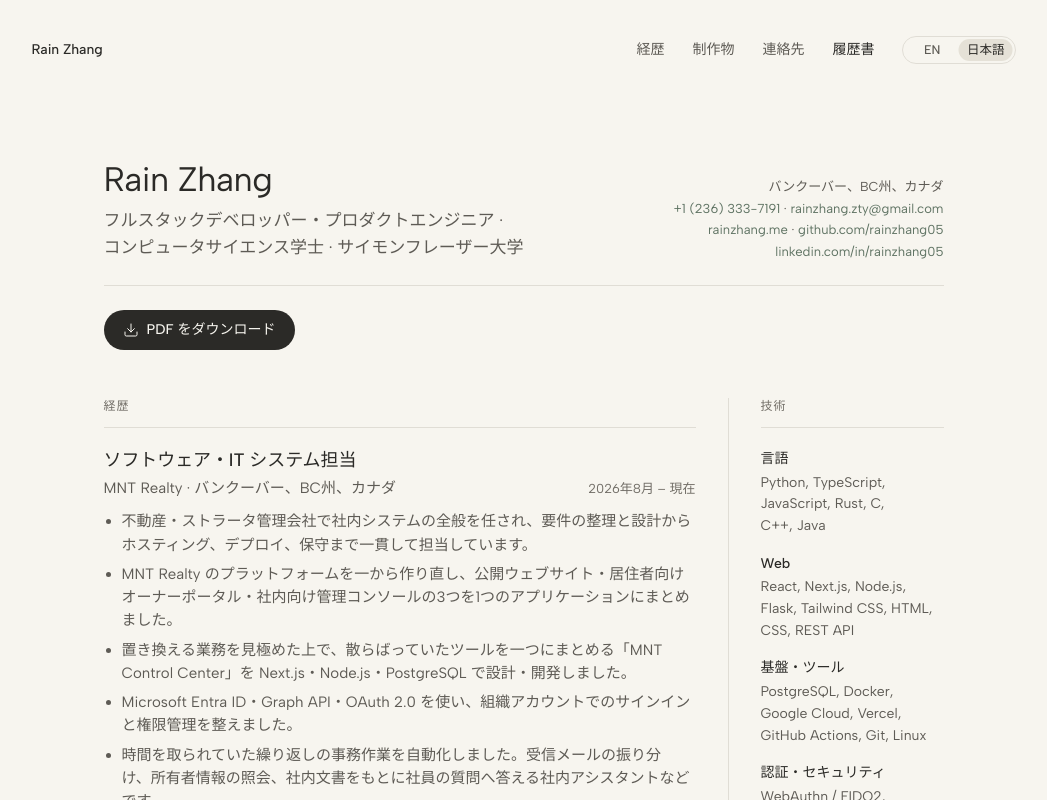
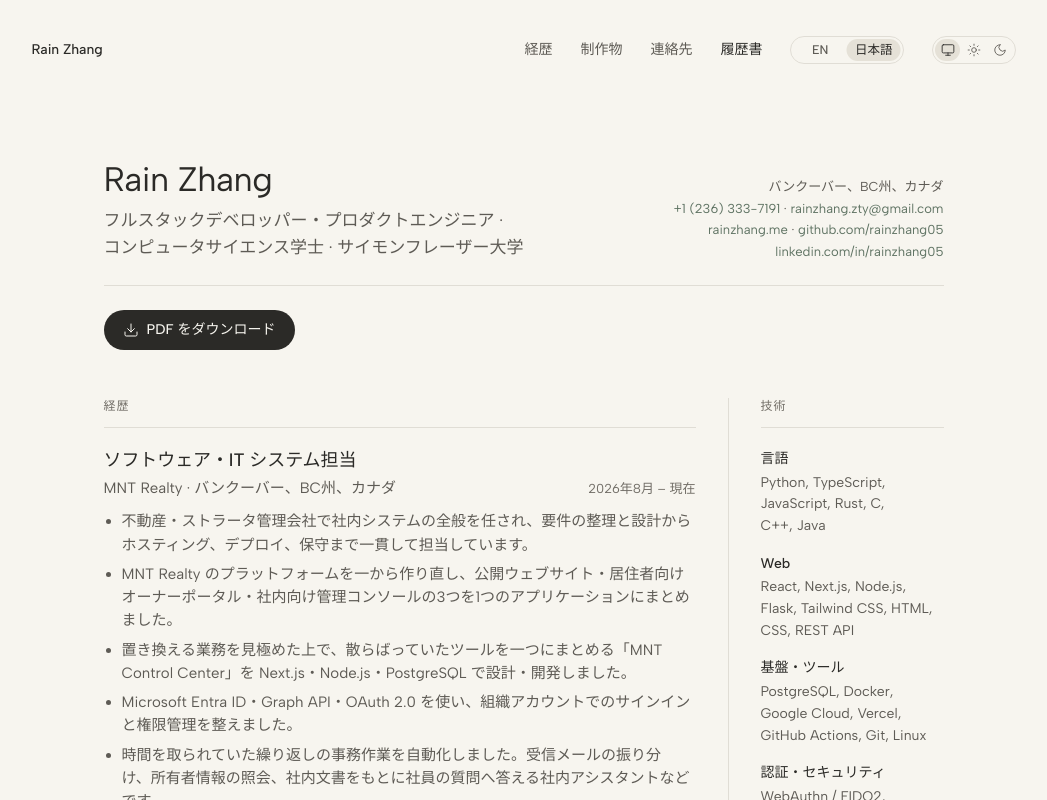
Before and after one commit to rainzhang05/rainzhang05.github.io, a Next.js app: page /ja/resume in a window 1280 px wide. Shown: the top 800 px of the page, without its empty margins (109-1156 px from the left). Built offline with nearby package versions, Linux system fonts and the light colour scheme; no server answers.

Commit message:
Add the System, Light and Dark switch to the header

```diff
--- a/components/site/PortfolioPage.tsx
+++ b/components/site/PortfolioPage.tsx
@@ -121,7 +121,12 @@ export function PortfolioPage({ copy, locale }: { copy: Copy; locale: Locale })
         >
           {copy.labels.skipToContent}
         </a>
-        <SiteHeader name={site.name} links={copy.nav} locale={locale} />
+        <SiteHeader
+          name={site.name}
+          links={copy.nav}
+          locale={locale}
+          themeLabels={copy.labels.theme}
+        />
         <main id="main" tabIndex={-1}>
           <Intro copy={copy.intro} resumeHref={resumePage[locale]} onCopyEmail={copyEmail} />
           <ExperienceSection
--- a/components/site/ResumePage.tsx
+++ b/components/site/ResumePage.tsx
@@ -50,6 +50,7 @@ export function ResumePage({
           homeHref={home}
           localeHrefs={resumePage}
           currentId="resume"
+          themeLabels={copy.labels.theme}
         />
       </div>
 
--- a/components/site/SiteHeader.tsx
+++ b/components/site/SiteHeader.tsx
@@ -4,13 +4,20 @@ import Link from 'next/link';
 import { useEffect, useState } from 'react';
 import { Icon } from '@/components/ui/Icon';
 import { LocaleSwitch } from './LocaleSwitch';
+import { ThemeSwitch } from './ThemeSwitch';
 import { localeHome, type Locale } from '@/lib/site';
-import type { NavLink } from '@/lib/types';
+import type { Copy, NavLink } from '@/lib/types';
 
 /**
- * Static header: never sticky, no background, no border. Under 640px the
- * links move into a full-page sheet. A link to another route goes through
- * next/link so that route is prefetched.
+ * Static header: never sticky, no background, no border. Under 768px the
+ * links and the language switch move into a full-page sheet. A link to another
+ * route goes through next/link so that route is prefetched.
+ *
+ * The theme switch stays in the top-right corner at every width — last in the
+ * row on a wide screen, and beside the menu button on a narrow one. It is why
+ * the sheet takes over at 768 rather than 640: at 640 the links and the
+ * language switch already fill all but 15px of the row, and the full row needs
+ * about 740.
  *
  * `homeHref` is what an in-page hash hangs off. It is empty on the home page,
  * where "#work" means this page, and the home page's address anywhere else.
@@ -29,10 +36,13 @@ export function SiteHeader({
   homeHref = '',
   localeHrefs = localeHome,
   currentId,
+  themeLabels,
 }: {
   name: string;
   links: NavLink[];
   locale: Locale;
+  /** The theme switch's names, from the page's own copy. */
+  themeLabels: Copy['labels']['theme'];
   homeHref?: string;
   localeHrefs?: Record<Locale, string>;
   /** The nav entry for the page being read, marked aria-current. */
@@ -91,7 +101,8 @@ export function SiteHeader({
       <header className="enter-fade flex items-center justify-between gap-6 pt-9">
         {wordmark}
 
-        <div className="hidden items-center gap-7 sm:flex">
+        <div className="flex items-center gap-4 md:gap-7">
+          <div className="hidden items-center gap-7 md:flex">
             <nav aria-label="Primary" className="flex gap-7">
               {links.map((link) =>
                 navLink(
@@ -103,15 +114,18 @@ export function SiteHeader({
             <LocaleSwitch current={locale} hrefs={localeHrefs} />
           </div>
 
+          <ThemeSwitch labels={themeLabels} />
+
           <button
             type="button"
             aria-label="Menu"
             aria-expanded={open}
             onClick={() => setOpen(true)}
-          className="no-copy inline-flex h-8 w-8 items-center justify-center rounded-pill text-ink-2 transition-colors duration-fast ease-out hover:bg-surface hover:text-ink sm:hidden"
+            className="no-copy inline-flex h-8 w-8 items-center justify-center rounded-pill text-ink-2 transition-colors duration-fast ease-out hover:bg-surface hover:text-ink md:hidden"
           >
             <Icon name="menu" size={20} />
           </button>
+        </div>
       </header>
 
       {open ? (
--- /dev/null
+++ b/components/site/ThemeSwitch.tsx
@@ -0,0 +1,71 @@
+'use client';
+
+import { useEffect, useState } from 'react';
+import { Icon, type IconName } from '@/components/ui/Icon';
+import { chooseTheme, readTheme, themes, type Theme } from '@/lib/theme';
+import type { Copy } from '@/lib/types';
+
+const ICONS: Record<Theme, IconName> = { system: 'monitor', light: 'sun', dark: 'moon' };
+
+/**
+ * System / Light / Dark. The EN / 日本語 switch's twin — the same pill, the
+ * same sliding indicator in --surface-2, the same 22px track — so the header
+ * gains a control but not a new kind of control.
+ *
+ * Unlike the language switch, nothing here navigates: a choice repaints the
+ * page in place (lib/theme.ts), so the pill slides on the page it started on
+ * and needs no hand-off across a tree swap.
+ *
+ * Which option *looks* selected is driven from <html> by globals.css, not from
+ * the state below. The inline script has already put the stored choice on
+ * <html> before this is parsed, so the first paint is right; React only reads
+ * the choice after hydration, and styling from state would slide the pill
+ * across under the reader on every load. The state is for aria-checked alone,
+ * which starts at System on the server and settles on mount without a visible
+ * frame.
+ *
+ * Three equal grid columns and no gap, as in LocaleSwitch: the pill is one
+ * column wide, calc((100% - 4px) / 3) of the padding box, and translateX(100%)
+ * moves it by exactly one column.
+ */
+export function ThemeSwitch({ labels }: { labels: Copy['labels']['theme'] }) {
+  const [theme, setTheme] = useState<Theme>('system');
+
+  useEffect(() => {
+    setTheme(readTheme());
+  }, []);
+
+  function choose(next: Theme) {
+    chooseTheme(next);
+    setTheme(next);
+  }
+
+  return (
+    <div
+      role="radiogroup"
+      aria-label={labels.group}
+      className="no-copy relative inline-grid shrink-0 grid-cols-3 rounded-pill border border-rule p-0.5"
+    >
+      <span
+        aria-hidden="true"
+        className="theme-pill pointer-events-none absolute left-0.5 top-0.5 h-[22px] w-[calc((100%-4px)/3)] rounded-pill bg-surface-2 transition-transform duration-base ease-out"
+      />
+
+      {themes.map((option) => (
+        <button
+          key={option}
+          type="button"
+          role="radio"
+          aria-checked={option === theme}
+          aria-label={labels[option]}
+          title={labels[option]}
+          data-theme-option={option}
+          onClick={() => choose(option)}
+          className="theme-option relative inline-flex h-[22px] w-[26px] items-center justify-center rounded-pill transition-colors duration-base ease-out"
+        >
+          <Icon name={ICONS[option]} size={14} />
+        </button>
+      ))}
+    </div>
+  );
+}
--- a/components/ui/Icon.tsx
+++ b/components/ui/Icon.tsx
@@ -60,10 +60,31 @@ const PATHS = {
     </>
   ),
   minus: <path d="M5 12h14" />,
+  monitor: (
+    <>
+      <rect width="20" height="14" x="2" y="3" rx="2" />
+      <path d="M8 21h8" />
+      <path d="M12 17v4" />
+    </>
+  ),
+  moon: <path d="M12 3a6 6 0 0 0 9 9 9 9 0 1 1-9-9Z" />,
   plus: (
     <>
       <path d="M5 12h14" />
       <path d="M12 5v14" />
+    </>
+  ),
+  sun: (
+    <>
+      <circle cx="12" cy="12" r="4" />
+      <path d="M12 2v2" />
+      <path d="M12 20v2" />
+      <path d="m4.93 4.93 1.41 1.41" />
+      <path d="m17.66 17.66 1.41 1.41" />
+      <path d="M2 12h2" />
+      <path d="M20 12h2" />
+      <path d="m6.34 17.66-1.41 1.41" />
+      <path d="m19.07 4.93-1.41 1.41" />
     </>
   ),
   x: (
--- a/lib/content/en.ts
+++ b/lib/content/en.ts
@@ -60,6 +60,7 @@ export const en: Copy = {
     collapse: 'Hide details',
     skipToContent: 'Skip to content',
     sectionNav: 'On this page',
+    theme: { group: 'Theme', system: 'System', light: 'Light', dark: 'Dark' },
   },
   experiences: [
     {
--- a/lib/content/ja.ts
+++ b/lib/content/ja.ts
@@ -60,6 +60,7 @@ export const ja: Copy = {
     collapse: '詳細を閉じる',
     skipToContent: '本文へスキップ',
     sectionNav: 'このページの内容',
+    theme: { group: 'テーマ', system: 'システム', light: 'ライト', dark: 'ダーク' },
   },
   experiences: [
     {
--- a/lib/types.ts
+++ b/lib/types.ts
@@ -115,6 +115,12 @@ export interface Copy {
     skipToContent: string;
     /** Accessible name for the section dock. Must not collide with "Primary". */
     sectionNav: string;
+    /**
+     * The theme switch in the header: the group's accessible name and one per
+     * option. None may contain "menu" — the header's own button is found by
+     * that name.
+     */
+    theme: { group: string; system: string; light: string; dark: string };
   };
   experiences: Experience[];
   featured: Project[];
```
Lines whose indentation alone changed are shown as unchanged.
